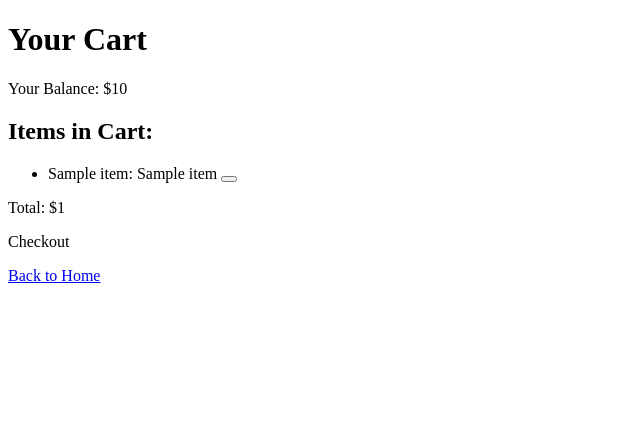
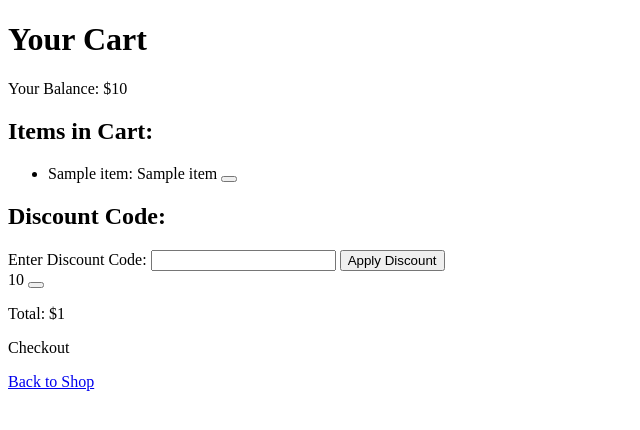
Before and after one commit to Thanh-WuTan/VDT-HW8-VulnWebApp, a Flask app: template templates/cart.html in a window 1280 px wide. Shown: the top 430 px of the page, without its empty margins (0-640 px from the left). Run offline with Flask 3, Linux system fonts and the light colour scheme; the visitor is signed in with stand-in values (Sample User, id 1); the template is opened without the code that fills it: most values are stand-ins (such as "Sample title", 1, 10 or a date in 2020).

Commit message:
feat: add discount feature

```diff
--- a/templates/cart.html
+++ b/templates/cart.html
@@ -22,9 +22,22 @@
         {% endfor %}
     </ul>
 
+    <h2>Discount Code:</h2>
+    <form action="{{ url_for('cart') }}" method="POST">
+        <label for="discount_code">Enter Discount Code:</label>
+        <input type="text" id="discount_code" name="discount_code" required>
+        <button type="submit">Apply Discount</button>
+    </form>
+
+    {% if discount_message %}
+        <form action="{{ url_for('remove_thankyou_discount') }}" method="POST" style="display: inline;">
+            {{ discount_message }}
+            <button type="submit">  <i class="fa-solid fa-minus"></i> </button>
+        </form>
+    {% endif %}
     <p>Total: ${{ total_price }}</p>
     <p>Checkout</p>
 
-    <p><a href="{{ url_for('home') }}">Back to Home</a></p>
+    <p><a href="/shop">Back to Shop</a></p>
 </body>
 </html>
--- a/templates/item_description.html
+++ b/templates/item_description.html
@@ -23,6 +23,6 @@
         <button type="submit">Add to Cart</button>
     </form>
 
-    <p><a href="/">Back to Home</a></p>
+    <p><a href="/shop">Back to Shop</a></p>
 </body>
 </html>
--- a/templates/shop_page.html
+++ b/templates/shop_page.html
@@ -26,5 +26,7 @@
                 <a href="{{ url_for('item_description', item_id=item[0]) }}">{{ item[1] }}</a>
             </li>
         {% endfor %}
+
+    <p><a href="/">Back to Home</a></p>
     </ul>
 </html>
--- a/web/api/cartapi.py
+++ b/web/api/cartapi.py
@@ -20,7 +20,11 @@
         if item_count > 0:
             total_price += item_price * item_count
             cart_items.append((item_id, item_name, item_count))
-    return render_template('cart.html', user_balance=user_balance, total_price=total_price, cart_items=cart_items)
+    discount_message = None
+    if 'THANKYOU' in session['discount']:
+        total_price=total_price - total_price // 10
+        discount_message='applied THANKYOU -10% total price'
+    return render_template('cart.html', user_balance=user_balance, total_price=total_price, cart_items=cart_items, discount_message=discount_message)
 
 def decrease_quantity(item_id, request, db):
     try:
--- a/web/app.py
+++ b/web/app.py
@@ -38,8 +38,14 @@
 
 @app.route('/cart', methods=['GET', 'POST'])
 def cart():
-    return cart_page(request, db)
-
+    if request.method == 'GET':
+        return cart_page(request, db)
+    else:
+        return use_discount(request, db)
 @app.route('/decrease_quantity/<item_id>', methods=['POST'])
 def decrase_quantity_of_item_in_cart(item_id):
     return decrease_quantity(item_id, request, db)
+
+@app.route('/remove_discount', methods=['POST'])
+def remove_thankyou_discount():
+    return remove_discount(request, db)
```
Also changed, not shown: web/api/discountandcouponapi.py (+18 -0 lines), 2 other files.
